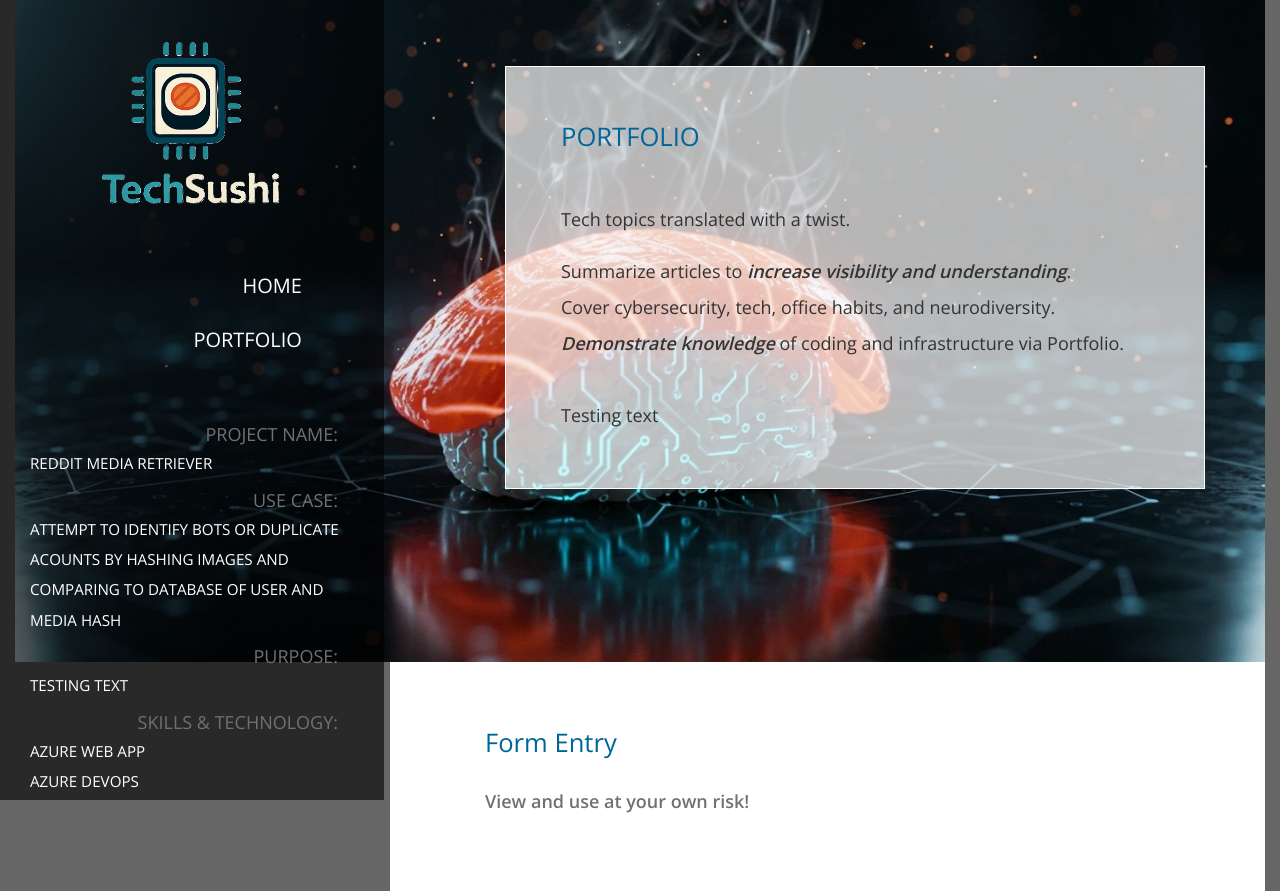
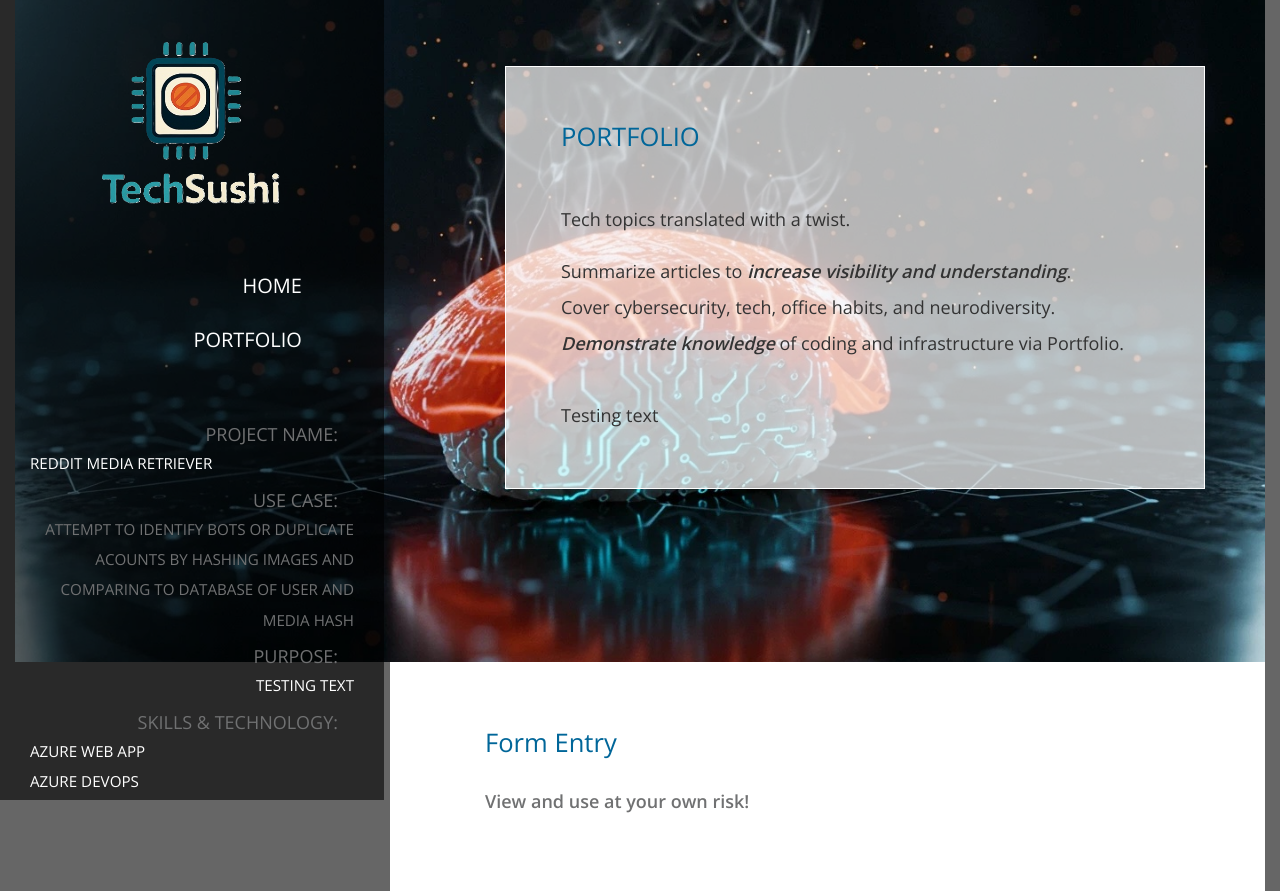
Before and after one commit to jdturbeau/repo-techsushi-portfolio-py, a Flask app: page /rmrwrap in a window 1280 px wide. Shown: the top 891 px of the page. Run offline with Flask 3, Linux system fonts and the light colour scheme; some libraries are stand-ins or nearby versions.

Commit message:
Update proj_navbar.html

```diff
--- a/templates/proj_navbar.html
+++ b/templates/proj_navbar.html
@@ -38,13 +38,13 @@
                 </li>
                 <li class="nav-item">
                     <span class="d-inline-block mr-3">Use Case:</span>
-                        <span class="text-white small text-left">
+                        <span class="text-white small text-reset">
                 <p class="mb--0 mb-2">{{ strProjUseCase }}</p>
                       </span>
                 </li>
                 <li class="nav-item">
                     <span class="d-inline-block mr-3">Purpose:</span>
-                      <span class="text-white small text-left">
+                      <span class="text-white small text-decoration-none">
                 <p class="mb--0 mb-2">{{ strProjPurpose }}</p>
                       </span>
                 </li>
```
